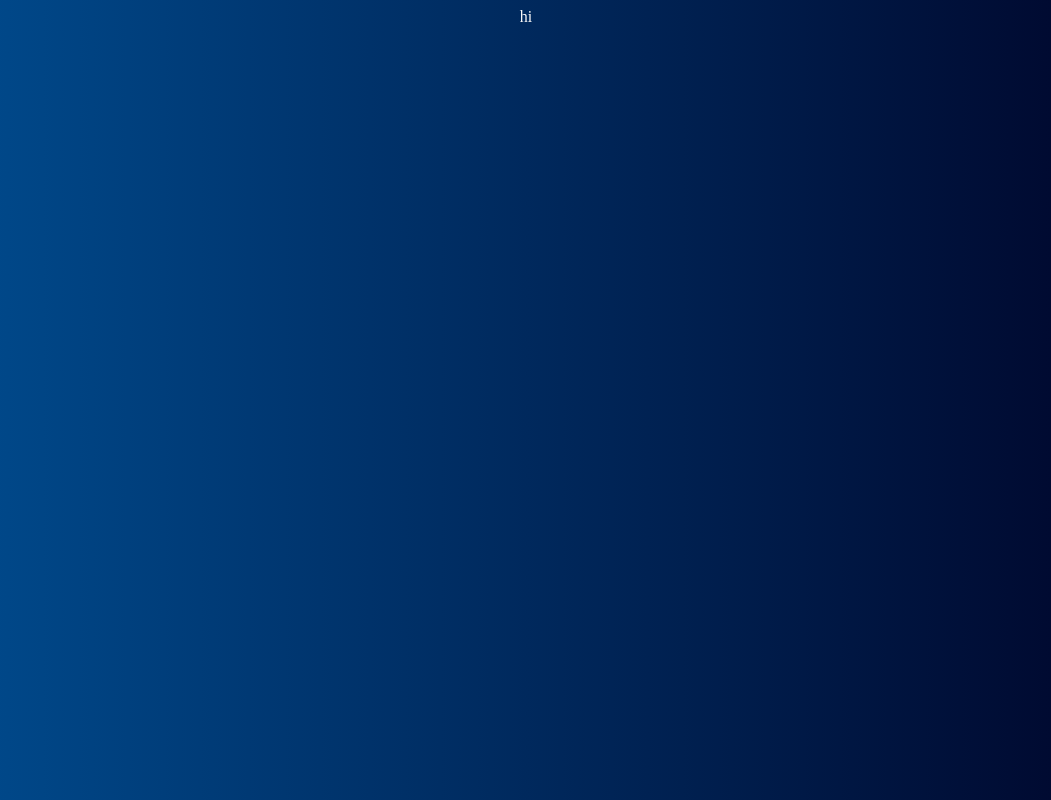
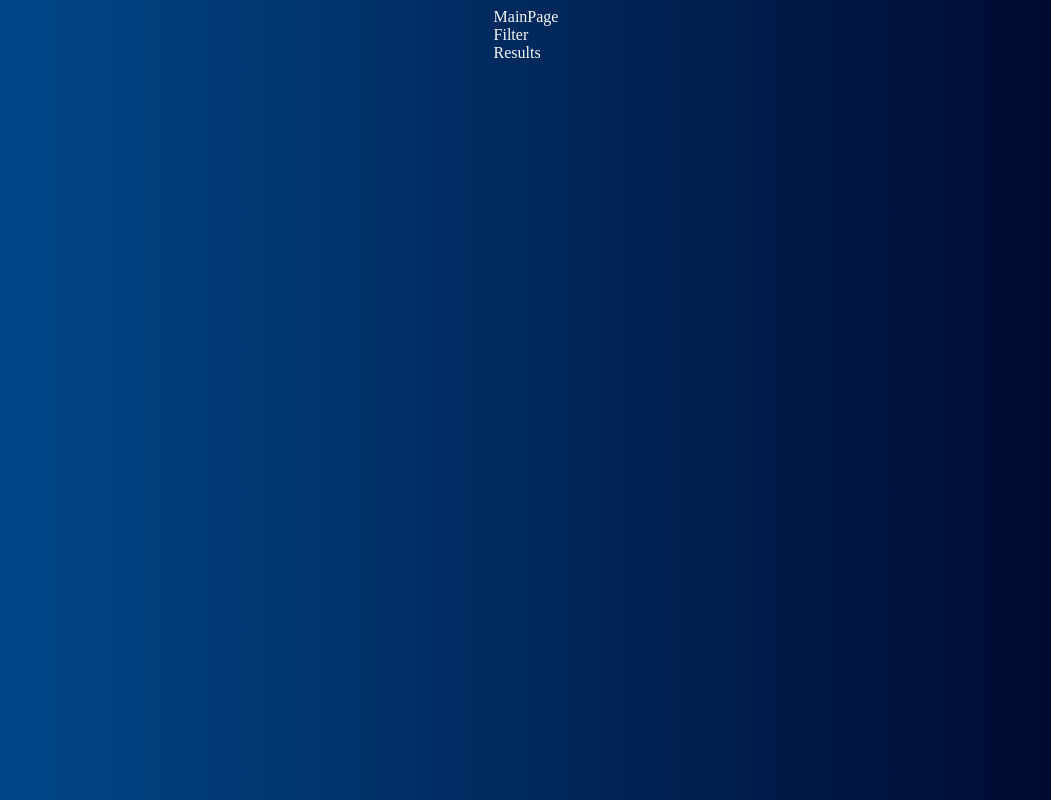
Before and after one commit to hidny/ixhacklab2019, a React app: page / in a window 1280 px wide. Shown: the whole page, without its empty margins (114-1165 px from the left). Built offline with nearby package versions, Linux system fonts and the light colour scheme.

Commit message:
Created shared conflict-free layout

```diff
--- /dev/null
+++ b/src/components/Filter.jsx
@@ -0,0 +1,5 @@
+import React from 'react';
+let Filter = () => (
+	<div>Filter</div>
+);
+export default Filter;
--- a/src/components/Home.jsx
+++ b/src/components/Home.jsx
@@ -2,22 +2,20 @@ import React from 'react';
 
 import Container from '@material-ui/core/Container';
 
-const formatName = user => `${user.firstName} ${user.lastName}`;
-
-const user = {
-  firstName: 'John',
-  lastName: 'Doe'
-};
+import MainPage from './MainPage';
+import Filter from './Filter';
+import Results from './Results';
 
 class Home extends React.Component {
   render() {
     return(
-      <Container maxWidth="sm">
-        hi
-      </Container>
+			<Container maxWidth="sm">
+				<MainPage/>
+				<Filter/>
+				<Results/>
+			</Container>
     )
   };
 }
 
-
 export default Home;
--- /dev/null
+++ b/src/components/MainPage.jsx
@@ -0,0 +1,5 @@
+import React from 'react';
+let MainPage = () => (
+	<div>MainPage</div>
+);
+export default MainPage;
--- /dev/null
+++ b/src/components/Results.jsx
@@ -0,0 +1,5 @@
+import React from 'react';
+let Results = () => (
+	<div> Results </div>
+);
+export default Results;
```
Also changed, not shown: src/components/Master.jsx (added).
